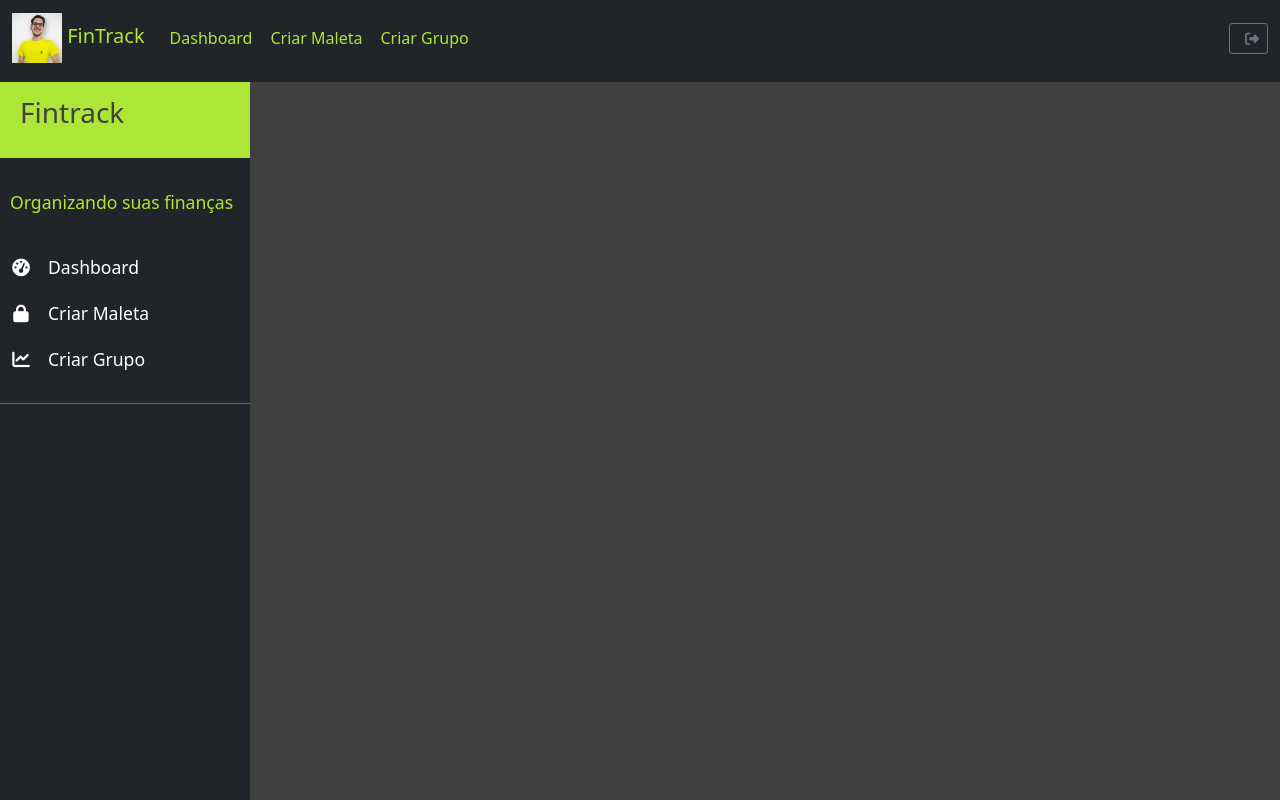
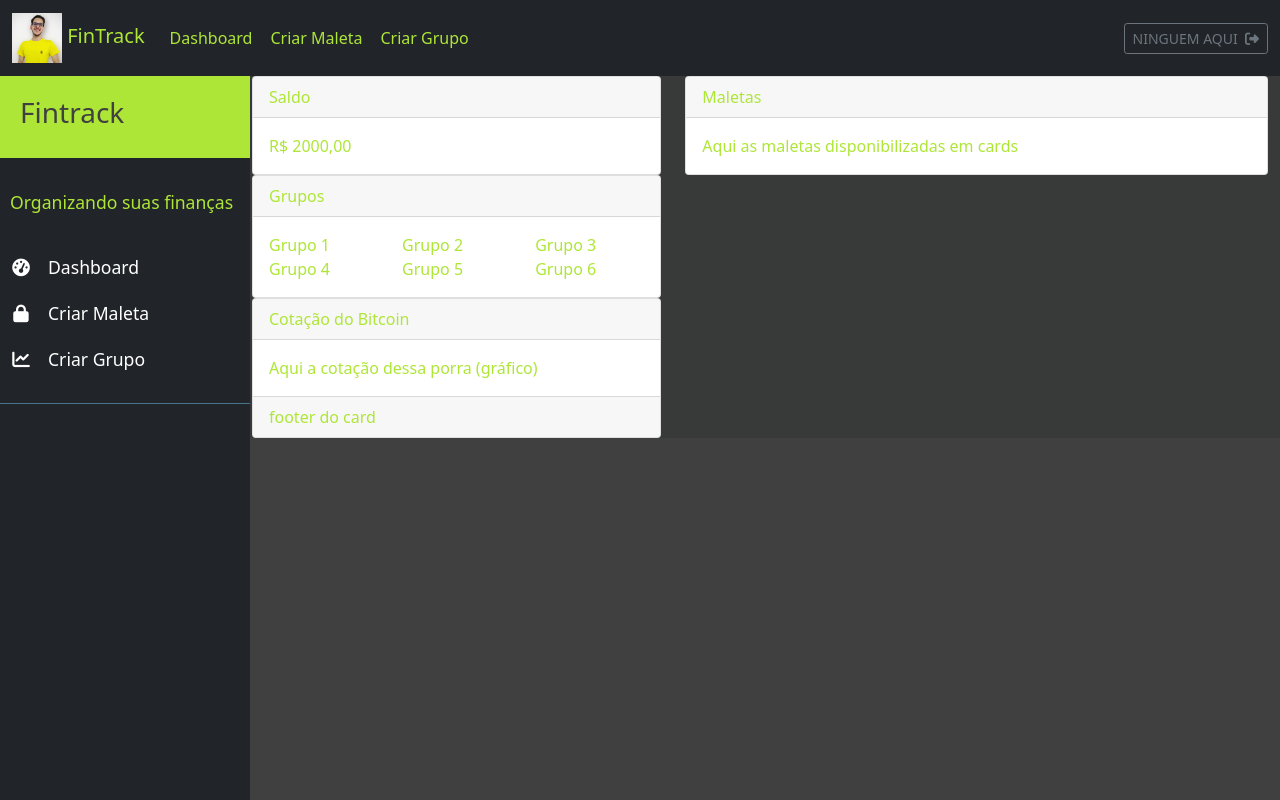
Before and after one commit to Danielgol/FinTrack, an Angular app in the folder frontend/: page /home in a window 1280 px wide. Built offline with nearby package versions, Linux system fonts and the light colour scheme; no server answers.

Commit message:
Correção sidebar + inicio estudo dos cards

```diff
--- a/frontend/src/app/components/side-bar/side-bar.component.css
+++ b/frontend/src/app/components/side-bar/side-bar.component.css
@@ -35,37 +35,24 @@ body {
   height: 100vh;
   z-index: 999;
   color: #fff;
-  transition: all 0.3s;
   min-width: 250px;
   max-width: 250px;
   min-height: 100vh;
+
 }
 
 
-#sidebar.active {
-  margin-left: -250px;
+#sidebarCollapse{
+ background-color: #85ac3a;
+ margin-right: 10px;
 }
 
-a[data-toggle="collapse"] {
-  position: relative;
-}
+#sidebarCollapse:hover{
+  background-color: #65842e;
 
-.dropdown-toggle::after {
-  display: block;
-  position: absolute;
-  top: 50%;
-  right: 20px;
-  transform: translateY(-50%);
-}
+ }
 
-@media (max-width: 768px) {
-  #sidebar {
-      margin-left: -250px;
-  }
-  #sidebar.active {
-      margin-left: 0;
-  }
-}
+
 
 
 p {
@@ -109,128 +96,14 @@ a, a:hover, a:focus {
     background: #000;
 }
 
-#sidebar ul li.active > a, a[aria-expanded="true"] {
-    color: #fff;
-    background: #6d7fcc;
-}
+
 ul ul a {
     font-size: 0.9em !important;
     padding-left: 30px !important;
     background: #6d7fcc;
 }
 
-/* Aqui é para ficar do lado ainda*/
-
-/* Shrinking the sidebar from 250px to 80px and center aligining its content*/
-#sidebar.active {
-  min-width: 80px;
-  max-width: 80px;
-  text-align: center;
-}
-
-/* Toggling the sidebar header content, hide the big heading [h3] and showing the small heading [strong] and vice versa*/
-#sidebar .sidebar-header strong {
-  display: none;
-}
-#sidebar.active .sidebar-header h3 {
-  display: none;
-}
-#sidebar.active .sidebar-header strong {
-  display: block;
-}
 
 #sidebar ul li a {
   text-align: left;
 }
-
-#sidebar.active ul li a {
-  padding: 20px 10px;
-  text-align: center;
-  font-size: 0.85em;
-}
-
-#sidebar.active ul li a i {
-  margin-right:  0;
-  display: block;
-  font-size: 1.8em;
-  margin-bottom: 5px;
-}
-
-/* Same dropdown links padding*/
-#sidebar.active ul ul a {
-  padding: 10px !important;
-}
-
-/* Changing the arrow position to bottom center position,
- translateX(50%) works with right: 50%
- to accurately  center the arrow */
-#sidebar.active .dropdown-toggle::after {
-  top: auto;
-  bottom: 10px;
-  right: 50%;
-  -webkit-transform: translateX(50%);
-  -ms-transform: translateX(50%);
-  transform: translateX(50%);
-}
-
-@media (max-width: 768px) {
-  /* 80px and its content aligned to centre. Pushing it off the screen with the
-     negative left margin
-  */
-  #sidebar.active {
-      min-width: 80px;
-      max-width: 80px;
-      text-align: center;
-      margin-left: -80px !important;
-  }
-
-
-  /* Reappearing the sidebar on toggle button click */
-  #sidebar {
-      margin-left: 0;
-  }
-
-
-  /* Toggling the sidebar header content,
-     hide the big heading [h3] and showing the small heading [strong] and vice versa
-  */
-  #sidebar .sidebar-header strong {
-      display: none;
-  }
-  #sidebar.active .sidebar-header h3 {
-      display: none;
-  }
-  #sidebar.active .sidebar-header strong {
-      display: block;
-  }
-
-  /* Downsize the navigation links font size */
-  #sidebar.active ul li a {
-      padding: 20px 10px;
-      font-size: 0.85em;
-  }
-
-  #sidebar.active ul li a i {
-      margin-right:  0;
-      display: block;
-      font-size: 1.8em;
-      margin-bottom: 5px;
-  }
-
-  /* Adjust the dropdown links padding*/
-  #sidebar.active ul ul a {
-      padding: 10px !important;
-  }
-
-  /* Changing the arrow position to bottom center position,
-    translateX(50%) works with right: 50%
-    to accurately  center the arrow */
-  .dropdown-toggle::after {
-      top: auto;
-      bottom: 10px;
-      right: 50%;
-      -webkit-transform: translateX(50%);
-      -ms-transform: translateX(50%);
-      transform: translateX(50%);
-  }
-}
--- a/frontend/src/app/components/side-bar/side-bar.component.html
+++ b/frontend/src/app/components/side-bar/side-bar.component.html
@@ -34,8 +34,13 @@
 
     <!-- Navbar -->
     <div class="container">
+
       <nav id="navId" class="navbar fixed-top navbar-expand-lg navbar-dark bg-dark">
+
           <div class="container-fluid">
+              <button id="sidebarCollapse" class="navbar-toggler" type="button" data-bs-toggle="collapse" data-bs-target="#sidebar" aria-controls="navbarSupportedContent" aria-expanded="false" aria-label="Toggle navigation">
+                <span class="navbar-toggler-icon"></span>
+            </button>
               <a class="navbar-brand" href="#" style="color: #aee637;">
                   <img src="../../assets/joao.jpg" alt="" width="50" height="50" class="d-inline-block align-text-center">
                   FinTrack
@@ -56,12 +61,7 @@
                           <button [routerLink]="['createGrupo']" class="btn nav-link" type="button" style="color: #aee637;"  routerLinkActive="active">Criar Grupo</button>
                       </li>
                   </ul>
-                  <div class="container-fluid">
-                    <button type="button" id="sidebarCollapse" class="btn btn-info">
-                      <span class="navbar-toggler-icon"></span>
-                    </button>
 
-                 </div>
 
 
 
@@ -74,53 +74,39 @@
      <!-- Navbar -->
 
 
-    <div class="wrapper">
+    <div class="container">
 
       <!-- Sidebar -->
-      <nav id="sidebar" class="bg-dark">
-          <div class="sidebar-header ">
+      <nav id="sidebar" class="bg-dark fixed navbar-expand-lg navbar-collapse">
+          <div class="sidebar-header nav-item">
               <h3>Fintrack</h3>
           </div>
 
           <ul class="list-unstyled components">
-              <p>Organizando suas finanças</p>
-              <li>
+              <p class="nav-item">Organizando suas finanças</p>
+              <li class="nav-item">
                   <a [routerLink]="['home']" href="#"><i class="fas fa-tachometer-alt fa-fw me-3"></i>Dashboard</a>
               </li>
-              <li>
+              <li class="nav-item">
                   <a [routerLink]="['createMaleta']" href="#"><i class="fas fa-lock fa-fw me-3"></i>Criar Maleta</a>
-              </li>
-              <li>
+              </li >
+              <li class="nav-item">
                   <a [routerLink]="['createGrupo']" href="#"><i class="fas fa-chart-line fa-fw me-3"></i>Criar Grupo</a>
               </li>
           </ul>
       </nav>
 
   </div>
-  </header>
+</header>
 
 
   <!--Main layout-->
-  <main style="margin-top: 58px;">
+  <main style="margin-top: 76px;">
     <router-outlet></router-outlet>
 
   </main>
   <!--Main layout-->
 
 
-  <script src="https://code.jquery.com/jquery-3.3.1.slim.min.js" integrity="sha384-q8i/X+965DzO0rT7abK41JStQIAqVgRVzpbzo5smXKp4YfRvH+8abtTE1Pi6jizo" crossorigin="anonymous"></script>
-  <!-- Popper.JS -->
-  <script src="https://cdnjs.cloudflare.com/ajax/libs/popper.js/1.14.0/umd/popper.min.js" integrity="sha384-cs/chFZiN24E4KMATLdqdvsezGxaGsi4hLGOzlXwp5UZB1LY//20VyM2taTB4QvJ" crossorigin="anonymous"></script>
-  <!-- Bootstrap JS -->
-  <script src="https://stackpath.bootstrapcdn.com/bootstrap/4.1.0/js/bootstrap.min.js" integrity="sha384-uefMccjFJAIv6A+rW+L4AHf99KvxDjWSu1z9VI8SKNVmz4sk7buKt/6v9KI65qnm" crossorigin="anonymous"></script>
 
-  <script>
-    $(document).ready(function () {
-
-    $('#sidebarCollapse').on('click', function () {
-        $('#sidebar').toggleClass('active');
-    });
-
-    });
-  </script>
 </body>
--- a/frontend/src/app/create-grupo/create-grupo.component.css
+++ b/frontend/src/app/create-grupo/create-grupo.component.css
@@ -55,9 +55,8 @@ a:hover{
     margin-bottom: auto;
     border-radius: 20px;
     text-align: center;
-    animation: mymove 5s infinite;
-    box-shadow: 0px 0px 15px .1vw #aee637;
     margin-bottom: 20px;
+    border: 1px solid #aee637;
 }
 
 #login-container h1{
@@ -81,9 +80,8 @@ a:hover{
     margin-bottom: auto;
     border-radius: 20px;
     text-align: center;
-    animation: mymove 5s infinite;
-    box-shadow: 0px 0px 15px .1vw #aee637;
     margin-bottom: 20px;
+    border: 1px solid #aee637;
 }
 
 #maleta-container h1{
--- a/frontend/src/app/create-maleta/create-maleta.component.css
+++ b/frontend/src/app/create-maleta/create-maleta.component.css
@@ -55,8 +55,7 @@ a:hover{
     margin-bottom: auto;
     border-radius: 20px;
     text-align: center;
-    animation: mymove 5s infinite;
-    box-shadow: 0px 0px 15px .1vw #aee637;
+    border: 1px solid #aee637;
     margin-bottom: 20px;
 }
 
--- a/frontend/src/app/home/home.component.html
+++ b/frontend/src/app/home/home.component.html
@@ -1,6 +1,6 @@
 <body>
 
-    <!-- NAVBAR -->
+    <!-- NAVBAR
     <div class="container">
         <nav id="navId" class="navbar fixed-top navbar-expand-lg navbar-dark bg-dark">
             <div class="container-fluid">
@@ -31,12 +31,89 @@
             </div>
         </nav>
     </div>
-
+        -->
 
 
   <!--Main layout-->
   <main>
+    <div class="container">
+        <div class="row">
+            <div class="col-sm-5 grid">
+                <div class="card">
+                    <div class="card-header">
+                        Saldo
+                    </div>
+                    <div class="card-body">
+                        R$ 2000,00
+                    </div>
+                </div>
+            </div>
+            <div class="col grid">
+                <div class="card">
+                    <div class="card-header">
+                        Maletas
+                    </div>
+                    <div class="card-body">
+                        Aqui as maletas disponibilizadas em cards
+                    </div>
 
+                </div>
+            </div>
+        </div>
+
+        <div class="grupo-card">
+            <div class="row">
+                <div class="col-sm-5 grid">
+                    <div class="card">
+                        <div class="card-header">
+                            Grupos
+                        </div>
+                        <div class="card-body">
+                            <div class="carousel slide" data-ride="carousel">
+                                <div class="carousel-inner">
+                                    <div class="carousel-item active">
+                                        <div class="row">
+                                            <div class="col">Grupo 1 </div>
+                                            <div class="col">Grupo 2 </div>
+                                            <div class="col">Grupo 3</div>
+                                        </div>
+                                        <div class="row">
+                                            <div class="col">Grupo 4</div>
+                                            <div class="col">Grupo 5</div>
+                                            <div class="col">Grupo 6</div>
+                                        </div>
+                                    </div>
+                                </div>
+                             </div>
+
+                        </div>
+
+                    </div>
+                </div>
+
+            </div>
+        </div>
+
+        <div class="cotacao-card">
+            <div class="row">
+                <div class="col-sm-5 grid">
+                    <div class="card">
+                        <div class="card-header">
+                            Cotação do Bitcoin
+                        </div>
+                        <div class="card-body">
+                            Aqui a cotação dessa porra (gráfico)
+                        </div>
+                        <div class="card-footer">
+                            footer do card
+                        </div>
+                    </div>
+                </div>
+
+            </div>
+        </div>
+
+    </div>
 
   </main>
   <!--Main layout-->
```
